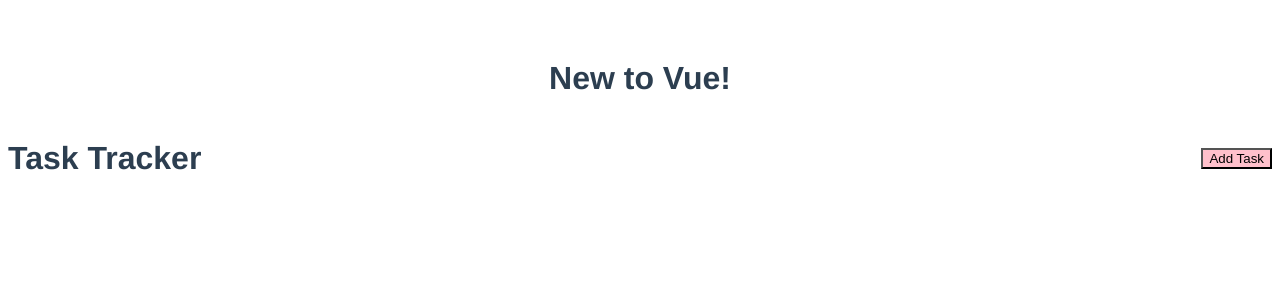
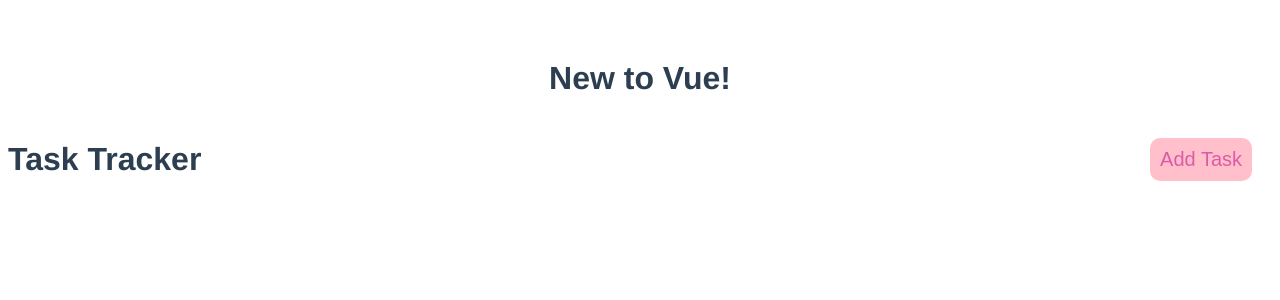
Before and after one commit to BrownMY/Bubble-Vue, a Vue app in the folder bubble-vue/: page / in a window 1280 px wide. Shown: the top 300 px of the page. Built offline with nearby package versions, Linux system fonts and the light colour scheme.

Commit message:
Method/Styling

```diff
--- a/bubble-vue/src/components/Button.vue
+++ b/bubble-vue/src/components/Button.vue
@@ -1,5 +1,5 @@
 <template>
-    <button :style="{ background: color }" class="btn">{{text}}</button>
+    <button @click="onClick()" :style="{ background: color }" class="btn">{{text}}</button>
 </template>
 
 <script>
@@ -8,6 +8,22 @@
     props: {
         text: String,
         color: String
+    },
+    methods: {
+        onClick() {
+            console.log('Clciekd!')
+        }
     }
 }
 </script>
+<style scoped>
+    button {
+        border: none;
+        border-radius: 10px;
+        padding: 10px;
+        font-size: 20px;
+        color: rgb(221, 90, 167);
+        margin: 20px;
+
+    }
+</style>
```
